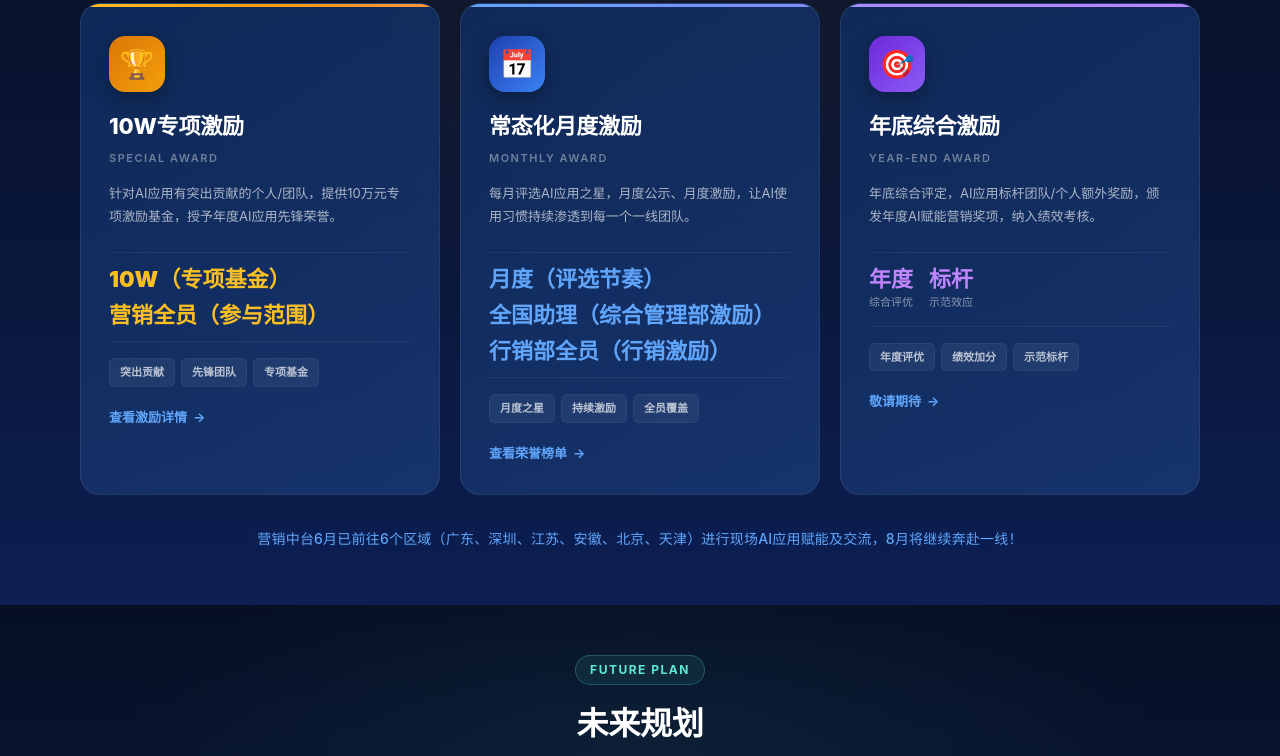
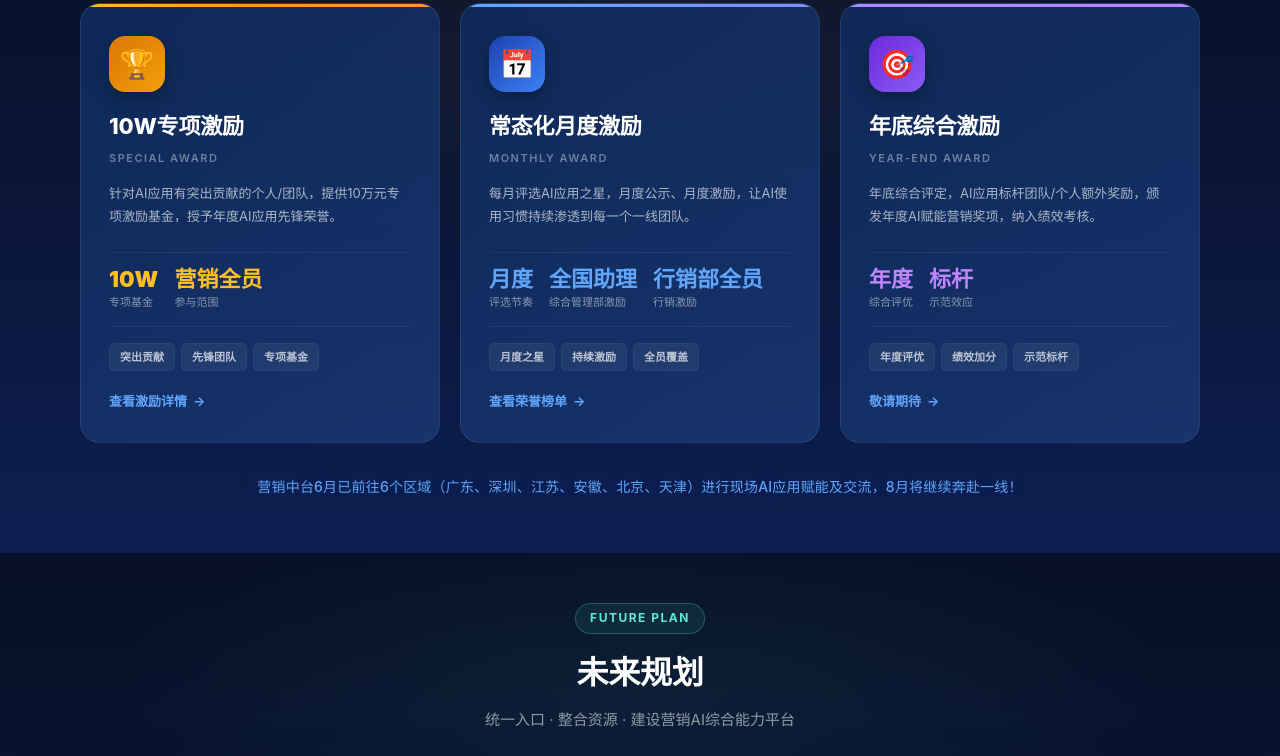
Before and after one commit to LPLlonglong520/ai-marketing-site, a website: page index.html in a window 1280 px wide. Shown: the part 1905-2661 px from the top of the page. Drawn offline with Linux system fonts and the light colour scheme.

Commit message:
fix: 激励卡片重点词恢复大数字+小标签两行展示

```diff
--- a/index.html
+++ b/index.html
@@ -548,7 +548,7 @@ footer .ft-logo { font-size:18px; font-weight:900; color:var(--brand-teal); marg
 .inc-card-title { font-size: 22px; font-weight: 800; margin-bottom: 4px; letter-spacing: -.2px; }
 .inc-card-en { font-size: 11px; color: rgba(255,255,255,.4); font-weight: 600; letter-spacing: 1.5px; text-transform: uppercase; margin-bottom: 14px; }
 .inc-card-desc { font-size: 13px; color: rgba(255,255,255,.65); line-height: 1.75; margin-bottom: 20px; min-height: 50px; }
-.inc-card-stats { display: flex; flex-wrap: wrap; gap: 12px 16px; padding: 14px 0; border-top: 1px solid rgba(255,255,255,.06); border-bottom: 1px solid rgba(255,255,255,.06); margin-bottom: 16px; }
+.inc-card-stats { display: flex; gap: 16px; padding: 14px 0; border-top: 1px solid rgba(255,255,255,.06); border-bottom: 1px solid rgba(255,255,255,.06); margin-bottom: 16px; }
 .inc-stat-num { font-size: 22px; font-weight: 900; line-height: 1.1; }
 .inc-card[data-glow="gold"] .inc-stat-num { color: #fbbf24; }
 .inc-card[data-glow="blue"] .inc-stat-num { color: #60a5fa; }
@@ -780,7 +780,7 @@ footer .ft-logo { font-size:18px; font-weight:900; color:var(--brand-teal); marg
   <div class="inc-card-title">10W专项激励</div>
   <div class="inc-card-en">SPECIAL AWARD</div>
   <div class="inc-card-desc">针对AI应用有突出贡献的个人/团队，提供10万元专项激励基金，授予年度AI应用先锋荣誉。</div>
-  <div class="inc-card-stats"><div><div class="inc-stat-num">10W（专项基金）</div></div><div><div class="inc-stat-num">营销全员（参与范围）</div></div></div>
+  <div class="inc-card-stats"><div><div class="inc-stat-num">10W</div><div class="inc-stat-label">专项基金</div></div><div><div class="inc-stat-num">营销全员</div><div class="inc-stat-label">参与范围</div></div></div>
   <div class="inc-card-tags"><span class="inc-card-tag">突出贡献</span><span class="inc-card-tag">先锋团队</span><span class="inc-card-tag">专项基金</span></div>
   <div class="inc-card-cta">查看激励详情</div>
 </a>
@@ -789,7 +789,7 @@ footer .ft-logo { font-size:18px; font-weight:900; color:var(--brand-teal); marg
   <div class="inc-card-title">常态化月度激励</div>
   <div class="inc-card-en">MONTHLY AWARD</div>
   <div class="inc-card-desc">每月评选AI应用之星，月度公示、月度激励，让AI使用习惯持续渗透到每一个一线团队。</div>
-  <div class="inc-card-stats"><div><div class="inc-stat-num">月度（评选节奏）</div></div><div><div class="inc-stat-num">全国助理（综合管理部激励）</div></div><div><div class="inc-stat-num">行销部全员（行销激励）</div></div></div>
+  <div class="inc-card-stats"><div><div class="inc-stat-num">月度</div><div class="inc-stat-label">评选节奏</div></div><div><div class="inc-stat-num">全国助理</div><div class="inc-stat-label">综合管理部激励</div></div><div><div class="inc-stat-num">行销部全员</div><div class="inc-stat-label">行销激励</div></div></div>
   <div class="inc-card-tags"><span class="inc-card-tag">月度之星</span><span class="inc-card-tag">持续激励</span><span class="inc-card-tag">全员覆盖</span></div>
   <div class="inc-card-cta">查看荣誉榜单</div>
 </a>
```
Also changed, not shown: future.html (+1 -1 lines), scene-1.html (+1 -1 lines), scene-2.html (+1 -1 lines), scene-3.html (+1 -1 lines), scene-4.html (+1 -1 lines), scene-5.html (+1 -1 lines), scene-6.html (+1 -1 lines), 1 other file.
